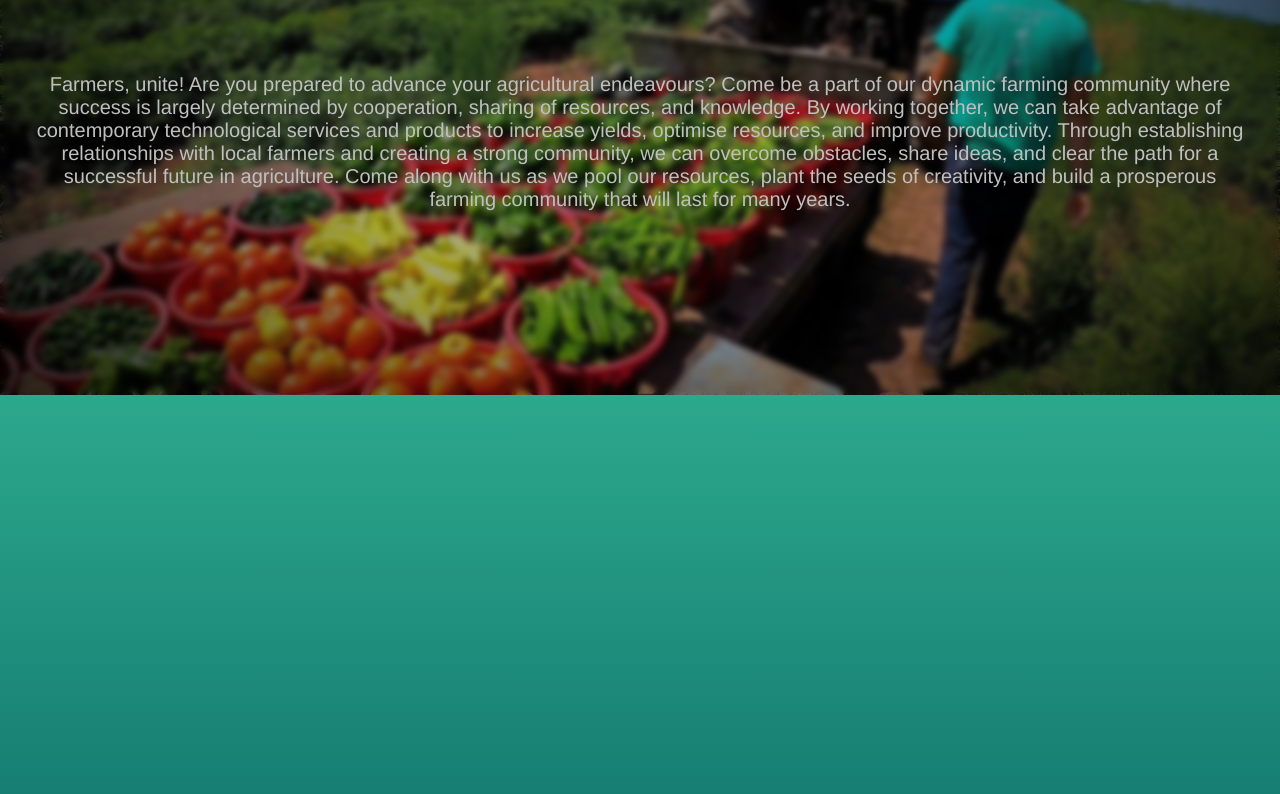
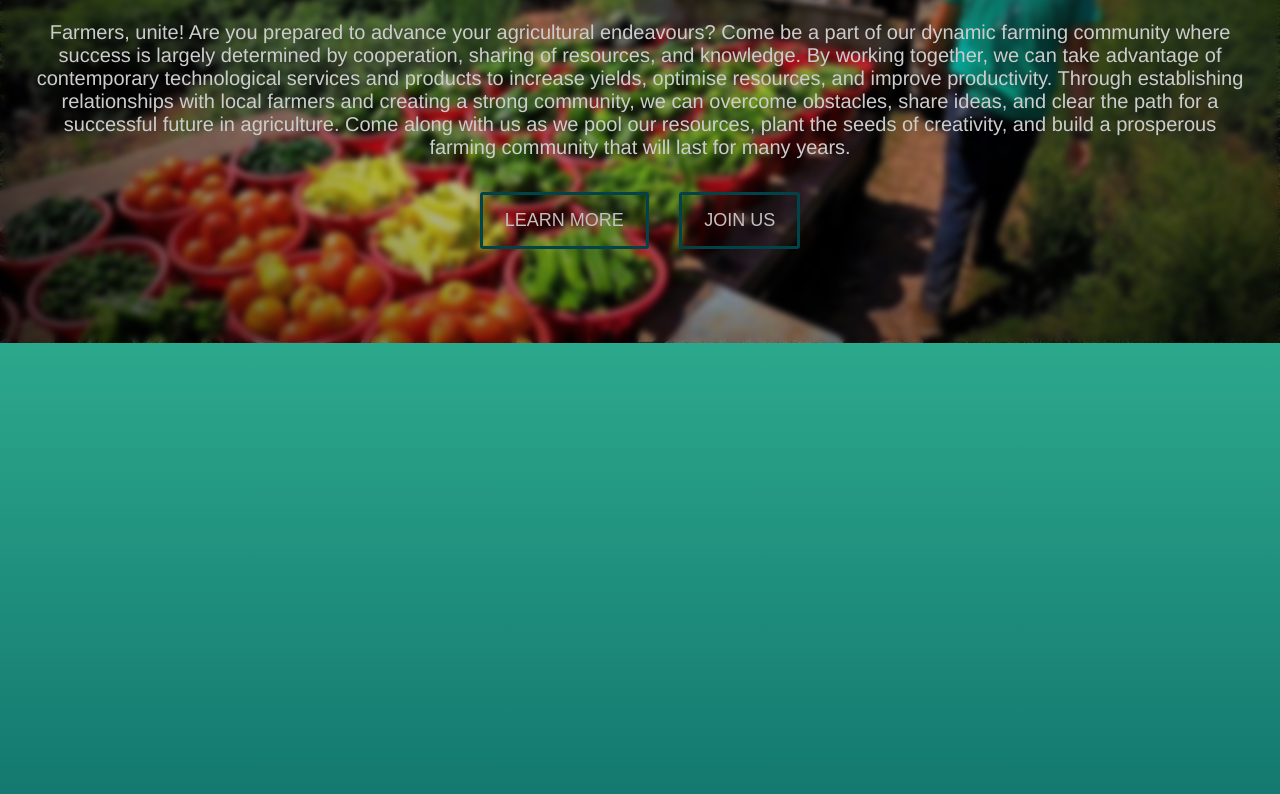
Before and after one commit to Ashray-A/Sarvam, a plain HTML site: page index.html in a window 1280 px wide. Shown: the part 2006-2800 px from the top of the page. Drawn offline with Linux system fonts and the light colour scheme.

Commit message:
images & fonts added to the asset folder& made the buttons elegant

```diff
--- a/index.html
+++ b/index.html
@@ -3,37 +3,26 @@
 <head>
     <meta charset="UTF-8">
     <meta name="viewport" content="width=device-width, initial-scale=1.0">
-    <link rel="icon" type="image/png" href="SarvamLogo.png">
+    <link rel="icon" type="image/png" href="assets/SarvamLogo.png">
     <link rel="stylesheet" href="style.css">
     <link rel="stylesheet" href="https://cdnjs.cloudflare.com/ajax/libs/font-awesome/6.4.0/css/all.min.css" integrity="sha512-iecdLmaskl7CVkqkXNQ/ZH/XLlvWZOJyj7Yy7tcenmpD1ypASozpmT/E0iPtmFIB46ZmdtAc9eNBvH0H/ZpiBw==" crossorigin="anonymous" referrerpolicy="no-referrer">
+    <link rel="stylesheet" href="style.scss">
     <!-- button link -->
     <title>sarvam</title>
 </head>
 
 <body>
   <!-- Navigation bar -->
-<nav class="navbar">
-  <!-- Logo and name on the left -->
-  <div class="navbar-logo">
-    <img src="logo.png" alt="Logo">
-    <span class="navbar-name">Company Name</span>
-  </div>
 
-  <!-- Subsections on the right -->
-  <div class="navbar-links">
-    <a href="#">Section 1</a>
-    <a href="#">Section 2</a>
-    <a href="#">Section 3</a>
-    <!-- Add more subsections as needed -->
-  </div>
-</nav>
 <!-- hero section -->
     <section class="hero">
       <div class="descript">
         <h1 class="h_heading">We are <span class="brand">SARVAM</span></h1>
         <div id="bt_hero">
-           <button id="bt1">Learn more</button>
-           <button id="bt1">Join Us</button>
+          <div >
+            <button class="shrink-border">Learn More</button>
+            <button class="shrink-border">join us</button>
+          </div>
         </div>
         </div>
         <!-- <p class="stat_y">Are you passionate about making a difference? Sarvam  invites you to be part of our mission to create a better world. Whether you’re an event organizer, an agricultural expert, or simply someone who cares, there’s a place for you in our community.</p> -->
@@ -89,6 +78,10 @@
       <div class="com_call">
         <h1 >Join Our Farmer Community: Collaborate, Connect, and Thrive Together!</h1>
         <p class="info">Farmers, unite! Are you prepared to advance your agricultural endeavours? Come be a part of our dynamic farming community where success is largely determined by cooperation, sharing of resources, and knowledge. By working together, we can take advantage of contemporary technological services and products to increase yields, optimise resources, and improve productivity. Through establishing relationships with local farmers and creating a strong community, we can overcome obstacles, share ideas, and clear the path for a successful future in agriculture. Come along with us as we pool our resources, plant the seeds of creativity, and build a prosperous farming community that will last for many years.</p>
+        <div id="farm_bt" >
+          <button class="shrink-border">Learn More</button>
+          <button class="shrink-border">join us</button>
+        </div>
       </div>
     </section>
     <section class="sec_g"></section>
--- a/style.css
+++ b/style.css
@@ -1,10 +1,21 @@
 @font-face{
   font-family: custom;
-  src: url(samarkan.ttf.TTF);
+  src: url(assets/samarkan.ttf.TTF);
 }
 @font-face{
   font-family: custom2;
-  src: url(coolveticarg.otf);
+  src: url(assets/coolveticarg.otf);
+
+}
+@import url('https://fonts.googleapis.com/css?family=Montserrat');
+:root {
+  --offwhite: #f2f2f2;
+  --darkblue: rgb(50, 50, 60);
+}
+*,
+*::after,
+*::before {
+  box-sizing: border-box;
 }
 * {
     box-sizing: border-box;
@@ -17,6 +28,7 @@
   .brand{
     font-family: custom;
     font-size: 9rem;
+    color: #2CA88C;
   }
   .h_heading{
     color: #F7D274;
@@ -168,8 +180,8 @@
     background-size: cover;
     background-attachment: relative;
     text-align: center;
-    z-index: -1;
-    filter: brightness(75%);
+
+    filter: brightness(80%);
 
   }
   .com_call{
@@ -179,14 +191,14 @@
 
   }
 
-  #community h1 {
+  .com_call h1 {
     display: flex;
     justify-content: center;
     align-items: center;
     flex-direction: column;
     font-size: 2.9rem;
     z-index: 2;
-    color: #fff;
+    color: #ffffff;
     padding: 50px 0 0;
 
   }
@@ -289,3 +301,79 @@
 
 
    /* buttons styling */
+   button {
+    font-family: 'Montserrat', sans-serif;
+    text-transform: uppercase;
+    position: relative;
+    border: none;
+    font-size: 18px;
+    transition: color 0.5s, transform 0.2s, background-color 0.2s;
+    outline: none;
+    border-radius: 3px;
+    margin: 0 10px;
+    padding: 18px 25px;
+    border: 3px solid transparent;
+    border-radius: 12px;
+  }
+  button:active {
+    transform: translateY(3px);
+  }
+
+  button::after,
+  button::before {
+    border-radius: 3px;
+  }
+  .shrink-border {
+    background-color: transparent;
+    color: var(--offwhite);
+  }
+
+  .shrink-border:hover {
+    background-color: transparent;
+    box-shadow: none;
+    color: var(--offwhite);
+    border: 3px solid #fff;
+  }
+
+  .shrink-border::before {
+    content: "";
+    position: absolute;
+    top: 0;
+    left: 0;
+    width: 100%;
+    height: 100%;
+    border: 3px solid #01545A;
+    transition: opacity 0.3s, border 0.3s;
+  }
+
+  .shrink-border:hover::before {
+    opacity: 0;
+  }
+
+  .shrink-border::after {
+    content: "";
+    position: absolute;
+    top: 0;
+    left: 0;
+    width: 100%;
+    height: 100%;
+    background-color: transparent;
+    border: 3px solid #fff;
+    opacity: 0;
+    z-index: -1;
+    transform: scaleX(1.1) scaleY(1.3);
+    transition: transform 0.3s, opacity 0.3s;
+  }
+
+  .shrink-border:hover::after {
+    opacity: 1;
+    transform: scaleX(1) scaleY(1);
+  }
+  .overlay button{
+    margin: 15px 0 0;
+    padding: 13px 25px;
+  }
+  #farm_bt{
+    margin: 10px 0 0;
+    padding: 20px 0 0;
+  }
```
Also changed, not shown: assets/SarvamLogo.png (renamed from SarvamLogo.png), assets/coolveticarg.otf (renamed from coolveticarg.otf), assets/herobg.jpg (renamed from herobg.jpg), assets/samarkan.ttf.TTF (renamed from samarkan.ttf.TTF), 1 other file.
